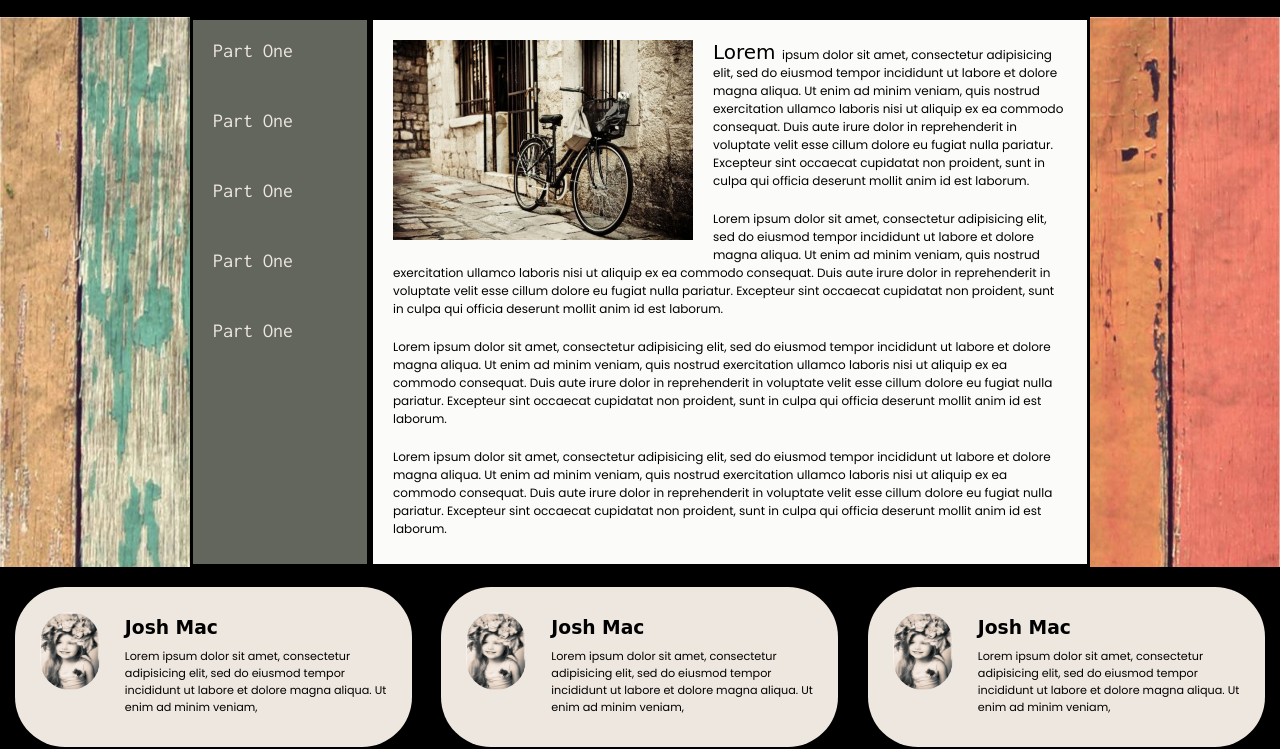
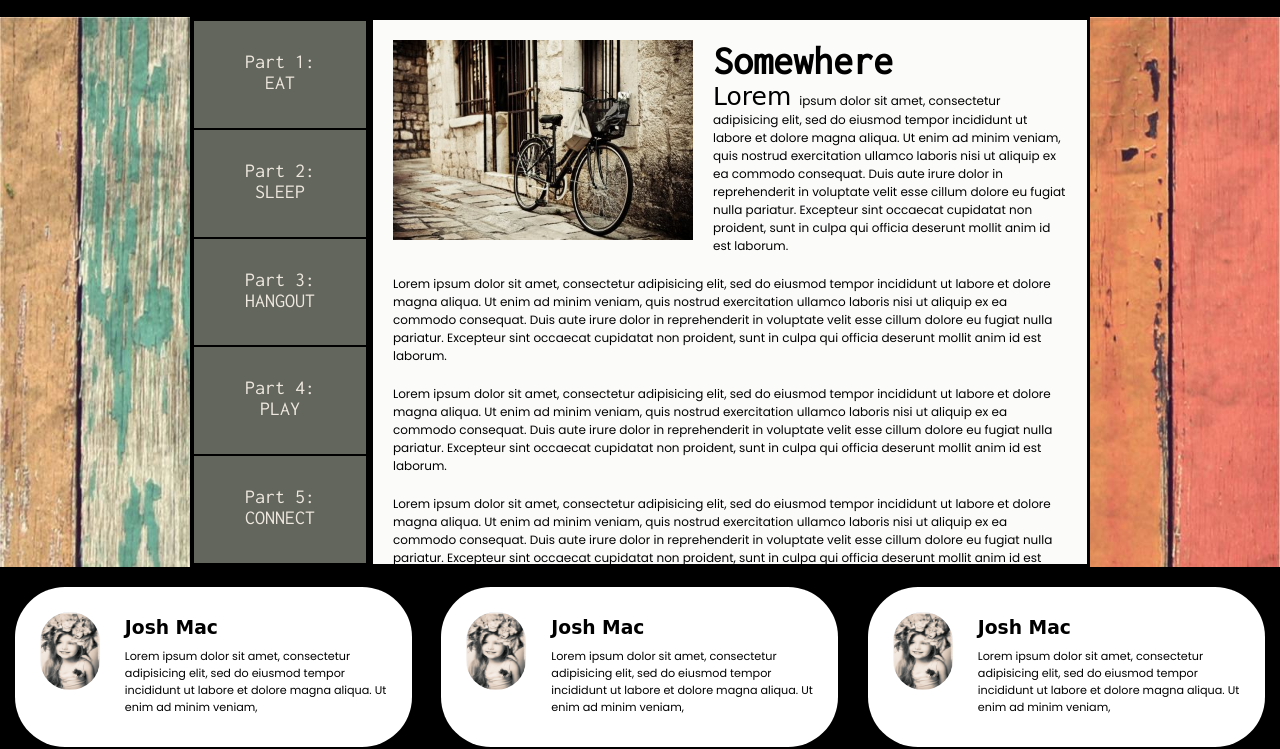
Before and after one commit to joselleamacrohon/floats-and-clears, a plain HTML site: page index.html in a window 1280 px wide. Shown: the part 83-832 px from the top of the page. Drawn offline with Linux system fonts and the light colour scheme; a web font is replaced by a local one.

Commit message:
updated activity

```diff
--- a/assets/css/style.css
+++ b/assets/css/style.css
@@ -75,7 +75,7 @@
 }
 
 .column {
-	background-color: #EEE7DF;
+	background-color: white; /*#EEE7DF*/
 	height: 160px;
 	width: 31%;
 	margin: 20px 1.16%;
@@ -129,15 +129,15 @@ p{
 }
 
 .row {
-	height: 5px;
+	border:1px solid black;
+	height: 20%;
 	width: 100%;
 	color: #EEE7DF;
-	margin: 0 auto;
 	padding-bottom: 50px;
-	padding-top: 20px;
-	padding-left: 20px;
+	padding-top: 30px;
 	font-family: 'Inconsolata', monospace;
 	font-size: 20px;
+	text-align: center;
 	/*font-family: 'Charmonman', cursive;*/
 }
 
@@ -148,5 +148,16 @@ p{
 
 span {
 	font-family: 'Charmonman', cursive;
-	font-size: 20px;
+	font-size: 25px;
 }
+
+.row:hover {
+	font-size: 25px;
+	color: white;
+	transition: 20%;
+}
+
+.titlecontent {
+	font-family: 'Inconsolata', monospace;
+	font-size: 40px;
+}
--- a/index.html
+++ b/index.html
@@ -26,15 +26,16 @@
 		<!-- <img class="bg" src="assets/images/bg.jpg"> -->
 		<div class="page clear">
 			<div class="sidebar">
-				<div class="row">Part One</div>
-				<div class="row">Part One</div>
-				<div class="row">Part One</div>
-				<div class="row">Part One</div>
-				<div class="row">Part One</div>
+				<div class="row">Part 1:<p>EAT</p></div>
+				<div class="row">Part 2:<p>SLEEP</p></div>
+				<div class="row">Part 3:<p>HANGOUT</p></div>
+				<div class="row">Part 4:<p>PLAY</p></div>
+				<div class="row">Part 5:<p>CONNECT</p></div>
 
 			</div> <!-- end of sidebar -->
 			<div class="content">
 				<img src="assets/images/batman.jpeg" class="article-image">
+				<h3 class="titlecontent">Somewhere</h3>
 				<p>
 					<span>Lorem </span> ipsum dolor sit amet, consectetur adipisicing elit, sed do eiusmod
 					tempor incididunt ut labore et dolore magna aliqua. Ut enim ad minim veniam,
```
